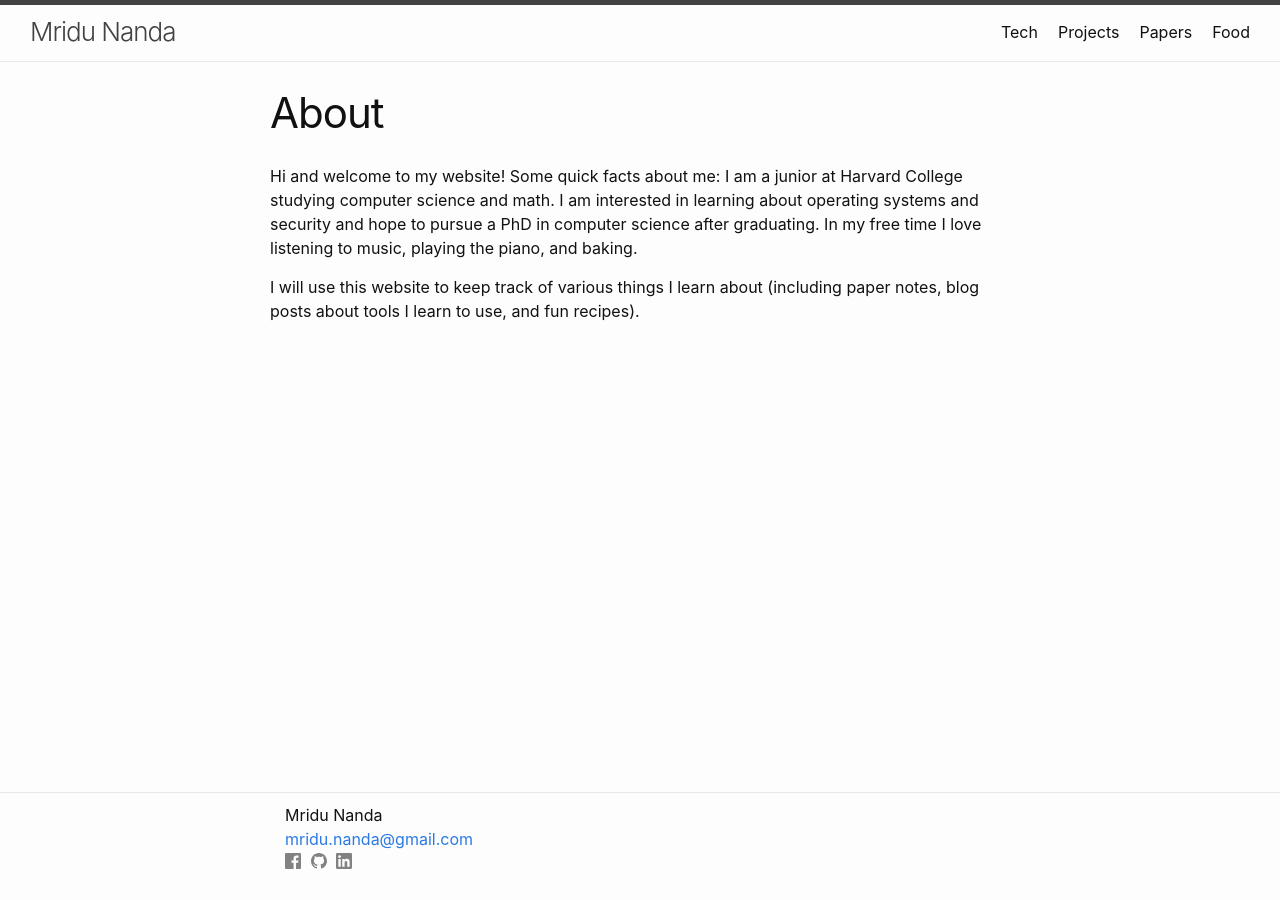
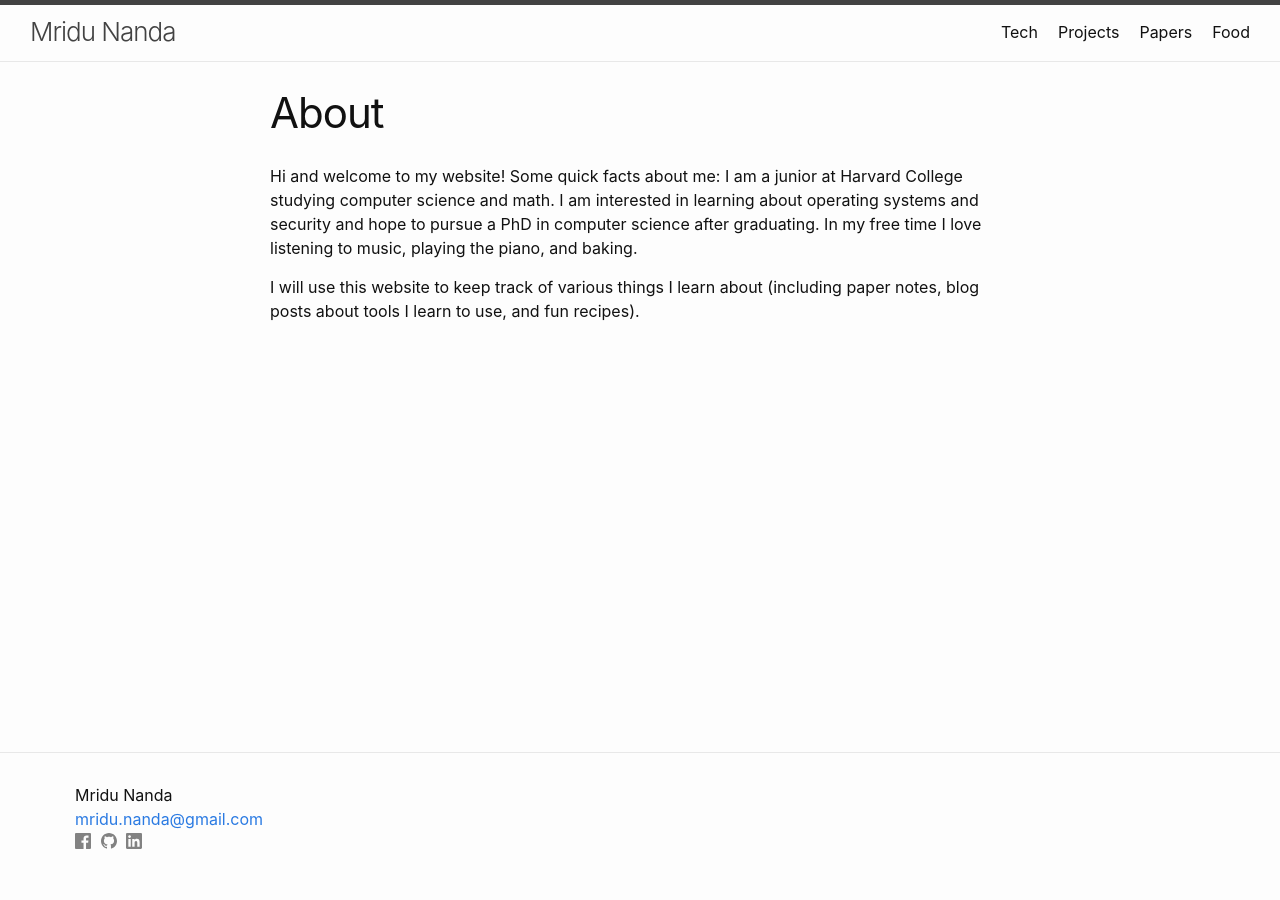
Before and after one commit to mridunanda/mridunanda.github.io, a Jekyll site: the page built from index.md, in a window 1280 px wide. Built offline with Jekyll 4.4.1, drawn with Linux system fonts in a browser that asks for light colours.

Commit message:
footer size

```diff
--- a/_includes/footer.html
+++ b/_includes/footer.html
@@ -5,7 +5,7 @@
 
     <!-- <h2 class="footer-heading">{{ site.title | escape }}</h2> -->
 
-    <div class="wrapper">
+    <div class="wrapper-footer">
       <div class="footer-col footer-col-1">
         <ul class="contact-list">
           <li class="p-name">
--- a/_sass/minima/_layout.scss
+++ b/_sass/minima/_layout.scss
@@ -107,7 +107,7 @@
  */
 .site-footer {
   border-top: 1px solid $grey-color-light;
-  padding: $spacing-unit/3;
+  padding: $spacing-unit 0;
 }
 
 .footer-heading {
```
Also changed, not shown: 1 other file.
